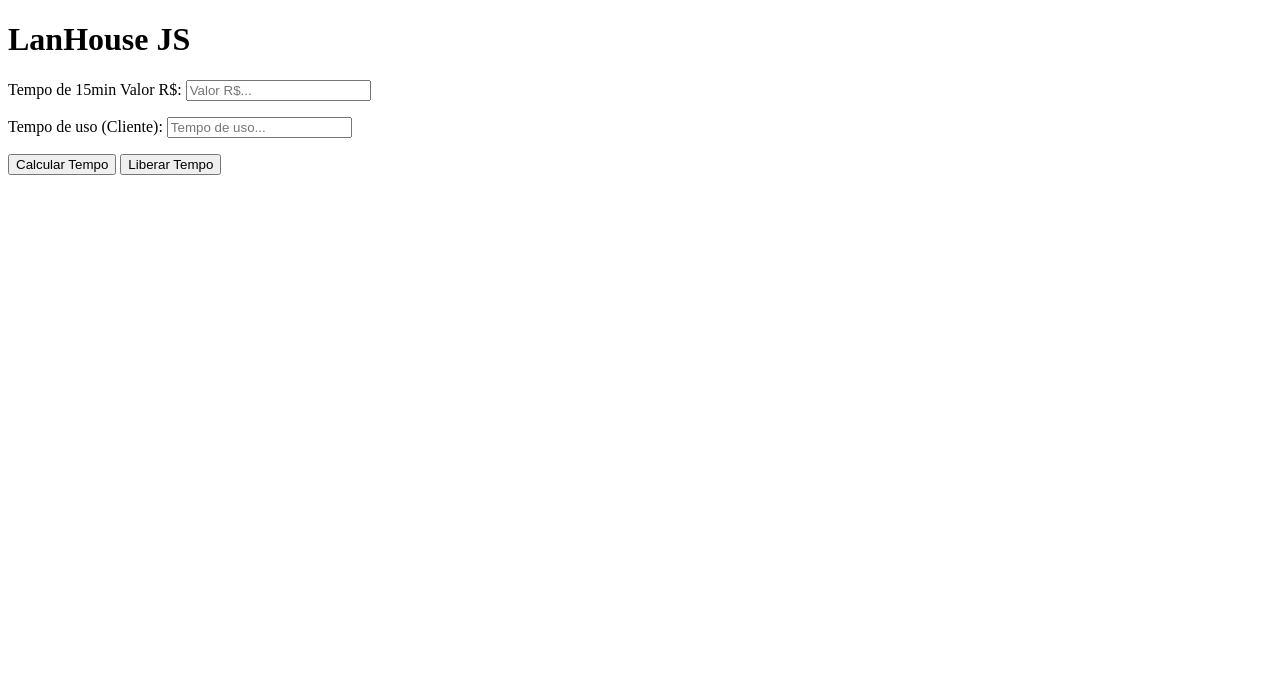
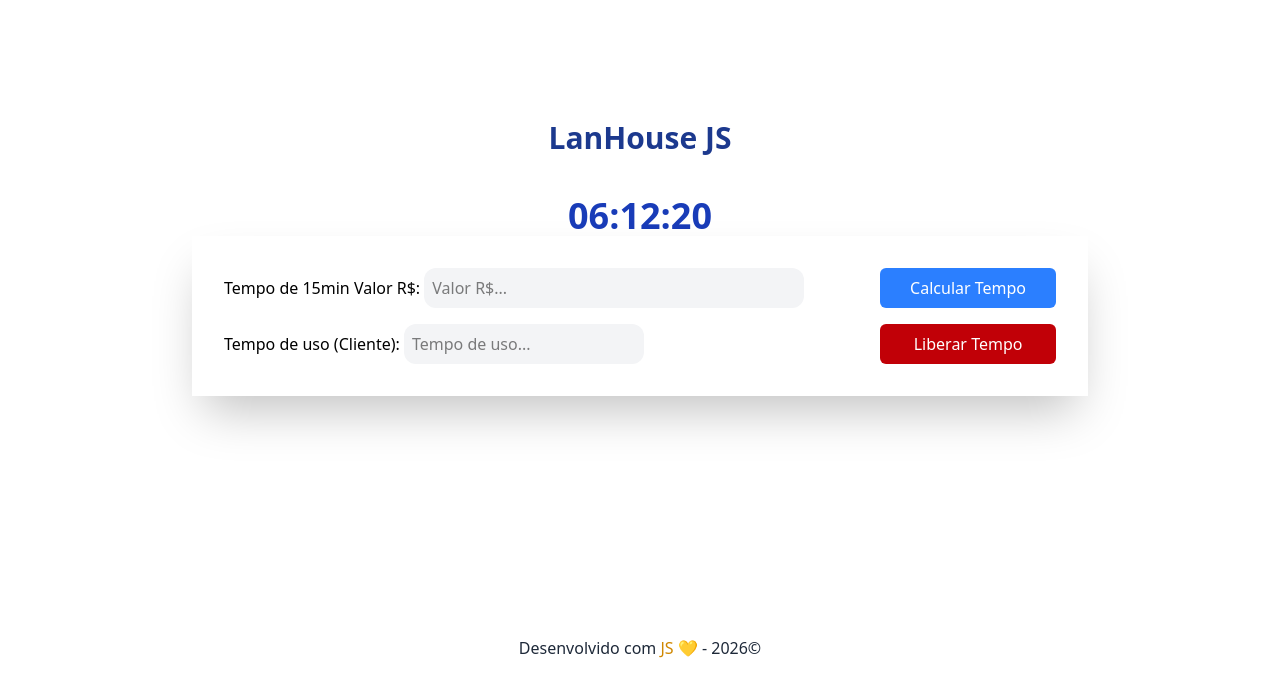
Before and after one commit to michaelmdrs/365days_fullstack, a plain HTML site: page javascript/cap02/ex2_6.html in a window 1280 px wide. Drawn offline with nearby package versions, Linux system fonts and the light colour scheme.

Commit message:
feat: Adicionei um plus no exercicio, onde inseri um relógio para mostrar a hora dinamicamente. Próximo passo é trabalhar com o minuto a partir do sistema.

```diff
--- a/javascript/cap02/ex2_6.html
+++ b/javascript/cap02/ex2_6.html
@@ -3,25 +3,30 @@
 <head>
     <meta charset="UTF-8">
     <meta name="viewport" content="width=device-width, initial-scale=1.0">
+    <script src="https://cdn.jsdelivr.net/npm/@tailwindcss/browser@4"></script>
     <title>Easy Soft - Lan House</title>
 </head>
 <body>
-    <main>
-        <h1>LanHouse JS</h1>
-        <form>
+    <main class="flex flex-col justify-items-center items-center p-20">
+        <h1 class="text-center text-3xl p-10 text-blue-900 font-bold">LanHouse JS</h1>
+        <div class="text-4xl font-bold text-blue-800" id="hora"></div>
+        <form class="grid grid-flow-col grid-rows-2 gap-4 m-auto glass-effect w-full max-w-4xl p-8 shadow-2xl text-1xl gap-4">
             <p>
                 Tempo de 15min Valor R$:
-                <input type="number" id="inValor" placeholder="Valor R$..." required step="0.01">
+                <input class="p-2 w-95 bg-gray-100 rounded-xl" type="number" id="inValor" placeholder="Valor R$..." required step="0.01">
             </p>
             <p>
                 Tempo de uso (Cliente):
-                <input type="number" id="inTempo" placeholder="Tempo de uso..." min="0">
+                <input class="p-2 w-60 bg-gray-100 rounded-xl" type="number" id="inTempo" placeholder="Tempo de uso..." min="0">
             </p>
-            <button id="btnCalcular">Calcular Tempo</button>
-            <button id="btnLiberar">Liberar Tempo</button>
+            <button class="bg-blue-500 text-white rounded-md hover:bg-blue-600 cursor-pointer" id="btnCalcular">Calcular Tempo</button>
+            <button class="bg-red-700 text-white rounded-md hover:bg-red-800 cursor-pointer" id="btnLiberar">Liberar Tempo</button>
         </form>
-        <div id="resultado"></div>
+        <div class="flex flex-col w-full max-w-4xl justify-items-center items-center p-20" id="resultado"></div>
     </main>
+    <footer class="text-center text-gray-800">
+        <p>Desenvolvido com <span class="text-yellow-600">JS 💛</span> - 2026&copy;</p>
+    </footer>
 <script src="./ex2_6.js"></script>
 </body>
 </html>
--- a/javascript/cap02/ex2_6.js
+++ b/javascript/cap02/ex2_6.js
@@ -3,6 +3,20 @@ const frmTempo = document.getElementById('inTempo');
 const btnFrm = document.getElementById('btnCalcular');
 const btnLiberarTempo = document.getElementById('btnLiberar');
 const resultado = document.getElementById('resultado');
+
+
+
+function updateHora() {
+    const data = new Date();
+    const hora = data.getHours();
+    const minuto = data.getMinutes();
+    const segundo = data.getSeconds();
+    const horaFormatada = `${hora < 10 ? '0' + hora : hora}:${minuto < 10 ? '0' + minuto : minuto}:${segundo < 10 ? '0' + segundo : segundo}`;
+    document.getElementById('hora').innerHTML = horaFormatada;
+
+}
+
+setInterval(updateHora, 1000);
 
 btnFrm.addEventListener('click', (e) => {
     const valorPorMin = Number(frmValor.value);
@@ -23,7 +37,10 @@ btnFrm.addEventListener('click', (e) => {
     }
 
     resultado.innerHTML = `
-    <h3>Valor a Pagar ${formataMoeda(valor)}</h3>
+    <div class="text-2xl text-center m-auto glass-effect w-full max-w-4xl p-8 shadow-2xl text-1xl gap-4 bg-blue-200">
+        <h3 class="font-bold text-cyan-800">Valor a Pagar ${formataMoeda(valor)}</h3>
+    </div>
+
     `
     frmValor.focus();
     frmValor.value = '';
```
